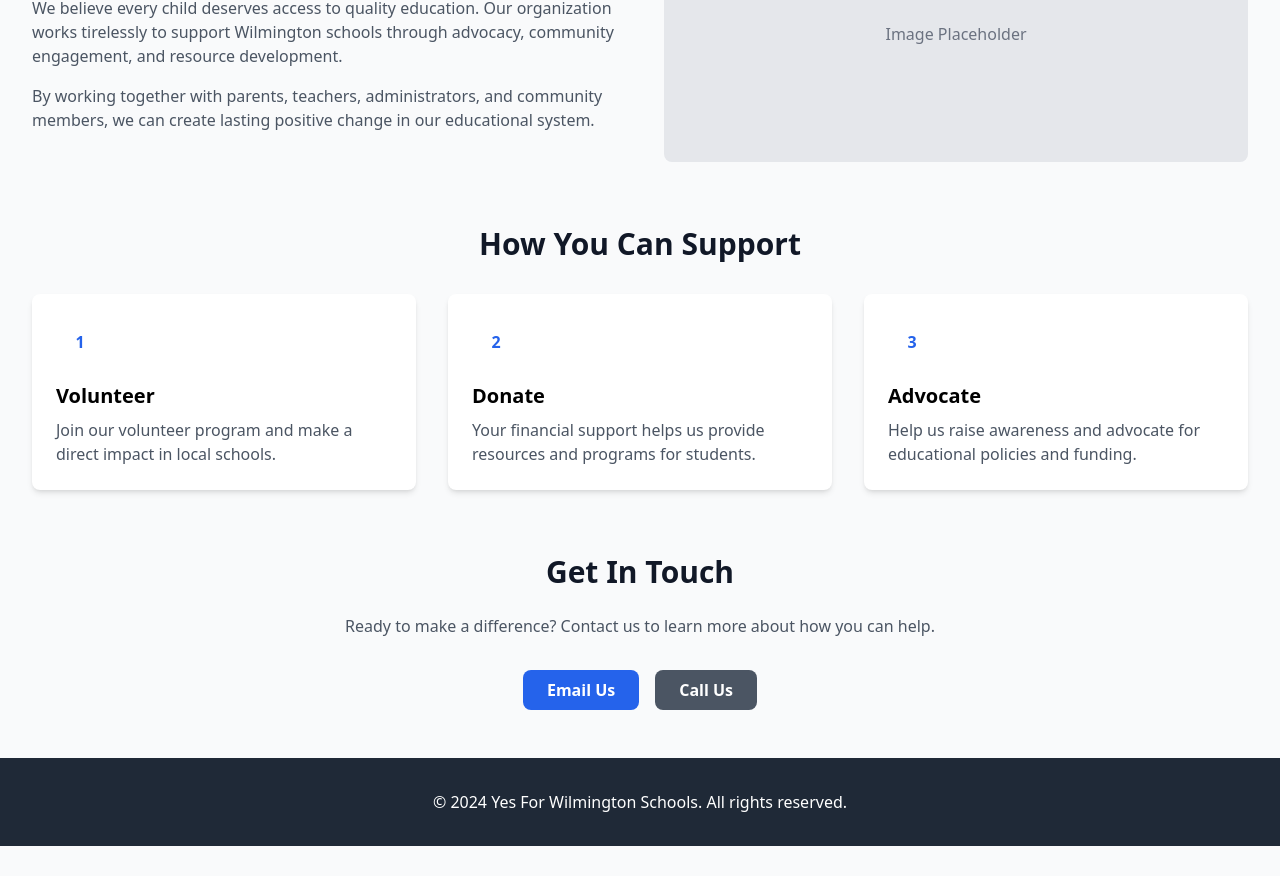
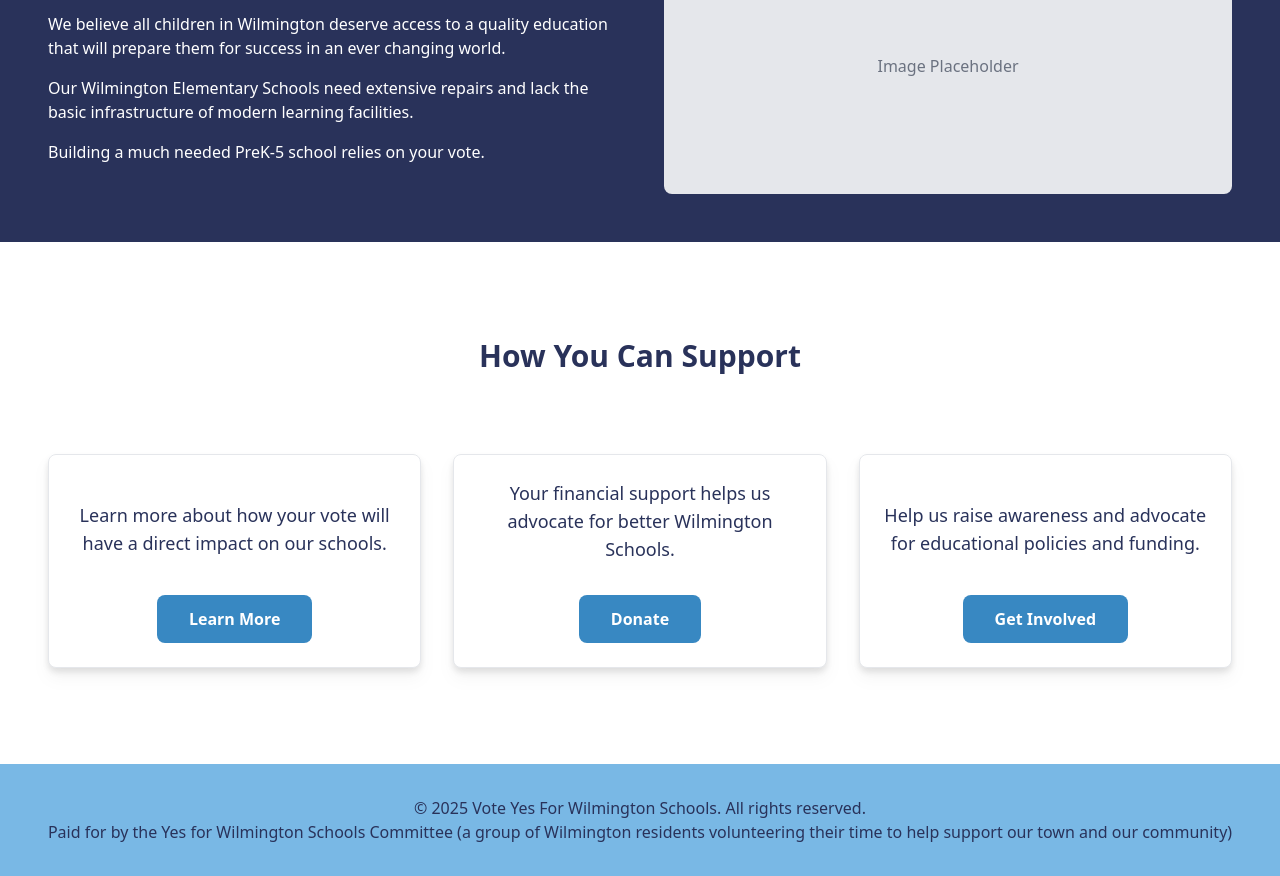
Before and after one commit to griffinm/yfws, a website built with Vite: page index.html in a window 1280 px wide. Shown: the part 483-1359 px from the top of the page. Before the commit the page ends 1329 px from the top, so only its background shows below. Built offline with nearby package versions, Linux system fonts and the light colour scheme.

Commit message:
Styling and content

```diff
--- a/index.html
+++ b/index.html
@@ -3,55 +3,57 @@
 <head>
   <meta charset="UTF-8">
   <meta name="viewport" content="width=device-width, initial-scale=1.0">
-  <title>Yes For Wilmington Schools</title>
+  <title>Vote Yes For Wilmington Schools</title>
   <link rel="stylesheet" href="./src/style.css">
 </head>
-<body class="bg-gray-50 min-h-screen">
-  <div id="app">
+<body class="min-h-screen text-black">
+  <div id="app" class="flex flex-col min-h-screen">
+
     <!-- Header -->
-    <header class="bg-white shadow-sm border-b">
-      <div class="max-w-7xl mx-auto px-4 sm:px-6 lg:px-8">
+    <header class="bg-white shadow-sm border-b text-primary-400">
+      <div class="max-w-7xl px-4 sm:px-6 lg:px-8">
         <div class="flex justify-between items-center py-6">
           <div class="flex items-center">
-            <h1 class="text-2xl font-bold text-gray-900">Yes For Wilmington Schools</h1>
+            <h1 class="text-2xl font-bold text-primary-400">Vote Yes for Wilmington Schools</h1>
           </div>
           <nav class="hidden md:flex space-x-8">
-            <a href="#home" class="text-gray-500 hover:text-gray-900 px-3 py-2 rounded-md text-sm font-medium">Home</a>
-            <a href="#about" class="text-gray-500 hover:text-gray-900 px-3 py-2 rounded-md text-sm font-medium">About</a>
-            <a href="#support" class="text-gray-500 hover:text-gray-900 px-3 py-2 rounded-md text-sm font-medium">Support</a>
-            <a href="#contact" class="text-gray-500 hover:text-gray-900 px-3 py-2 rounded-md text-sm font-medium">Contact</a>
+            <a href="#home" class="text-gray-500 hover px-3 py-2 rounded-md text-sm font-medium">Home</a>
+            <a href="#about" class="text-gray-500 hover px-3 py-2 rounded-md text-sm font-medium">About</a>
+            <a href="#support" class="text-gray-500 hover px-3 py-2 rounded-md text-sm font-medium">Support</a>
+            <a href="#contact" class="text-gray-500 hover px-3 py-2 rounded-md text-sm font-medium">Contact</a>
           </nav>
         </div>
       </div>
     </header>
 
     <!-- Main Content -->
-    <main class="max-w-7xl mx-auto px-4 sm:px-6 lg:px-8 py-12">
+    <main class="py-12 flex flex-col items-center flex-1 gap-12">
       <!-- Hero Section -->
-      <section id="home" class="text-center mb-16">
-        <h2 class="text-4xl font-bold text-gray-900 mb-4">
-          Supporting Excellence in Wilmington Schools
+      <section id="home" class="text-center text-primary-400 flex flex-col items-center px-12">
+        <h2 class="text-4xl font-bold mb-4">
+          Please vote YES on September 13th &amp; 16th.
         </h2>
-        <p class="text-xl text-gray-600 mb-8 max-w-3xl mx-auto">
+        <p class="text-xl mb-8 max-w-3xl mx-auto">
           Join us in advocating for better education, resources, and opportunities for all students in Wilmington.
         </p>
-        <button class="bg-primary-600 hover:bg-primary-700 text-white font-bold py-3 px-8 rounded-lg transition duration-200">
-          Get Involved
+        <button class="bg-primary-200 hover:bg-primary-300 hover:shadow-lg text-white font-semibold py-3 px-8 rounded-lg transition duration-200">
+          Learn More
         </button>
       </section>
 
       <!-- About Section -->
-      <section id="about" class="mb-16">
-        <div class="grid md:grid-cols-2 gap-12 items-center">
+      <section id="about" class="bg-primary-400 text-white flex flex-col items-center w-full">
+        <div class="grid md:grid-cols-2 gap-12 items-center max-w-7xl p-12">
           <div>
-            <h3 class="text-3xl font-bold text-gray-900 mb-6">About Our Mission</h3>
-            <p class="text-gray-600 mb-4">
-              We believe every child deserves access to quality education. Our organization works tirelessly to support
-              Wilmington schools through advocacy, community engagement, and resource development.
+            <h3 class="text-3xl font-bold mb-6">About Our Mission</h3>
+            <p class=" mb-4">
+              We believe all children in Wilmington deserve access to a quality education that will prepare them for success in an ever changing world.
             </p>
-            <p class="text-gray-600">
-              By working together with parents, teachers, administrators, and community members, we can create
-              lasting positive change in our educational system.
+            <p class="mb-4">
+              Our Wilmington Elementary Schools need extensive repairs and lack the basic infrastructure of modern learning facilities.
+            </p>
+            <p class="mb-4">
+              Building a much needed PreK-5 school relies on your vote.
             </p>
           </div>
           <div class="bg-gray-200 rounded-lg h-64 flex items-center justify-center">
@@ -61,54 +63,63 @@
       </section>
 
       <!-- Support Section -->
-      <section id="support" class="mb-16">
-        <h3 class="text-3xl font-bold text-gray-900 mb-8 text-center">How You Can Support</h3>
-        <div class="grid md:grid-cols-3 gap-8">
-          <div class="bg-white p-6 rounded-lg shadow-md">
-            <div class="w-12 h-12 bg-primary-100 rounded-lg flex items-center justify-center mb-4">
-              <span class="text-primary-600 font-bold">1</span>
+      <section id="support" class="text-primary-400 flex flex-col items-center w-full">
+        <div class="flex flex-col gap-12 items-center max-w-7xl p-12">
+          <h3 class="text-3xl font-bold mb-8 text-center">How You Can Support</h3>
+          <div class="grid md:grid-cols-3 gap-8">
+
+            <!-- Learn More -->
+            <div class="bg-white p-6 rounded-lg drop-shadow-lg border border-gray-200 h-full flex flex-col">
+              <div class="flex flex-row gap-4 items-center flex-1">
+                <p class="text-lg text-center mx-auto max-w-sm">
+                  Learn more about how your vote will have a direct impact on our schools.
+                </p>
+              </div>
+              <div class="flex justify-center mt-4">
+                <a href="#" class="bg-primary-200 hover:bg-primary-300 hover:shadow-lg text-white font-semibold py-3 px-8 rounded-lg transition duration-200">
+                  Learn More
+                </a>
+              </div>
             </div>
-            <h4 class="text-xl font-semibold mb-2">Volunteer</h4>
-            <p class="text-gray-600">Join our volunteer program and make a direct impact in local schools.</p>
-          </div>
-          <div class="bg-white p-6 rounded-lg shadow-md">
-            <div class="w-12 h-12 bg-primary-100 rounded-lg flex items-center justify-center mb-4">
-              <span class="text-primary-600 font-bold">2</span>
+
+            <!-- Donate -->
+            <div class="bg-white p-6 rounded-lg drop-shadow-lg border border-gray-200 h-full flex flex-col items-center text-center">
+              <p class="text-lg mb-4 text-center mx-auto max-w-sm">
+                Your financial support helps us advocate for better Wilmington Schools.
+              </p>
+              <div class="flex justify-center mt-4">
+                <a href="#" class="bg-primary-200 hover:bg-primary-300 hover:shadow-lg text-white font-semibold py-3 px-8 rounded-lg transition duration-200">
+                  Donate
+                </a>
+              </div>
             </div>
-            <h4 class="text-xl font-semibold mb-2">Donate</h4>
-            <p class="text-gray-600">Your financial support helps us provide resources and programs for students.</p>
-          </div>
-          <div class="bg-white p-6 rounded-lg shadow-md">
-            <div class="w-12 h-12 bg-primary-100 rounded-lg flex items-center justify-center mb-4">
-              <span class="text-primary-600 font-bold">3</span>
+
+            <!-- Get Involved -->
+            <div class="bg-white p-6 rounded-lg drop-shadow-lg border border-gray-200 h-full flex flex-col">
+              <div class="flex flex-row gap-4 items-center flex-1">
+                <p class="text-lg text-center mx-auto max-w-sm">
+                  Help us raise awareness and advocate for educational policies and funding.
+                </p>
+              </div>
+              <div class="flex justify-center mt-4">
+                <a href="#" class="bg-primary-200 hover:bg-primary-300 hover:shadow-lg text-white font-semibold py-3 px-8 rounded-lg transition duration-200">
+                  Get Involved
+                </a>
+              </div>
             </div>
-            <h4 class="text-xl font-semibold mb-2">Advocate</h4>
-            <p class="text-gray-600">Help us raise awareness and advocate for educational policies and funding.</p>
+
+
           </div>
         </div>
       </section>
 
-      <!-- Contact Section -->
-      <section id="contact" class="text-center">
-        <h3 class="text-3xl font-bold text-gray-900 mb-6">Get In Touch</h3>
-        <p class="text-gray-600 mb-8">
-          Ready to make a difference? Contact us to learn more about how you can help.
-        </p>
-        <div class="flex justify-center space-x-4">
-          <button class="bg-primary-600 hover:bg-primary-700 text-white font-bold py-2 px-6 rounded-lg transition duration-200">
-            Email Us
-          </button>
-          <button class="bg-gray-600 hover:bg-gray-700 text-white font-bold py-2 px-6 rounded-lg transition duration-200">
-            Call Us
-          </button>
-        </div>
-      </section>
     </main>
 
     <!-- Footer -->
-    <footer class="bg-gray-800 text-white py-8">
+    <footer class="bg-primary-100 text-primary-400 py-8">
       <div class="max-w-7xl mx-auto px-4 sm:px-6 lg:px-8 text-center">
-        <p>&copy; 2024 Yes For Wilmington Schools. All rights reserved.</p>
+        <p>&copy; 2025 Vote Yes For Wilmington Schools. All rights reserved.</p>
+        <p>Paid for by the Yes for Wilmington Schools Committee (a group of Wilmington residents volunteering their time to help support our town and our community)</p>
       </div>
     </footer>
   </div>
--- a/tailwind.config.js
+++ b/tailwind.config.js
@@ -8,10 +8,10 @@ export default {
     extend: {
       colors: {
         primary: {
-          50: '#eff6ff',
-          500: '#3b82f6',
-          600: '#2563eb',
-          700: '#1d4ed8',
+          100: 'rgb(121, 184, 229)',
+          200: 'rgb(56, 136, 194)',
+          300: 'rgb(6, 83, 138)',
+          400: 'rgb(41, 50, 90)',
         }
       }
     },
--- a/vite.config.js
+++ b/vite.config.js
@@ -5,7 +5,11 @@ export default defineConfig({
   server: {
     hmr: true,
     port: 3000,
-    open: true
+    open: true,
+    watch: {
+      usePolling: true,
+      interval: 100
+    }
   },
   // Build configuration for static site
   build: {
@@ -16,5 +20,20 @@ export default defineConfig({
         main: 'index.html'
       }
     }
-  }
+  },
+  // Enable HMR for HTML files
+  plugins: [
+    {
+      name: 'html-hmr',
+      handleHotUpdate({ file, server }) {
+        if (file.endsWith('.html')) {
+          server.ws.send({
+            type: 'full-reload',
+            path: '*'
+          })
+          return []
+        }
+      }
+    }
+  ]
 })
```
Also changed, not shown: src/images/yes-logo.png (added), src/style.css (line endings or trailing spaces), 1 other file.
